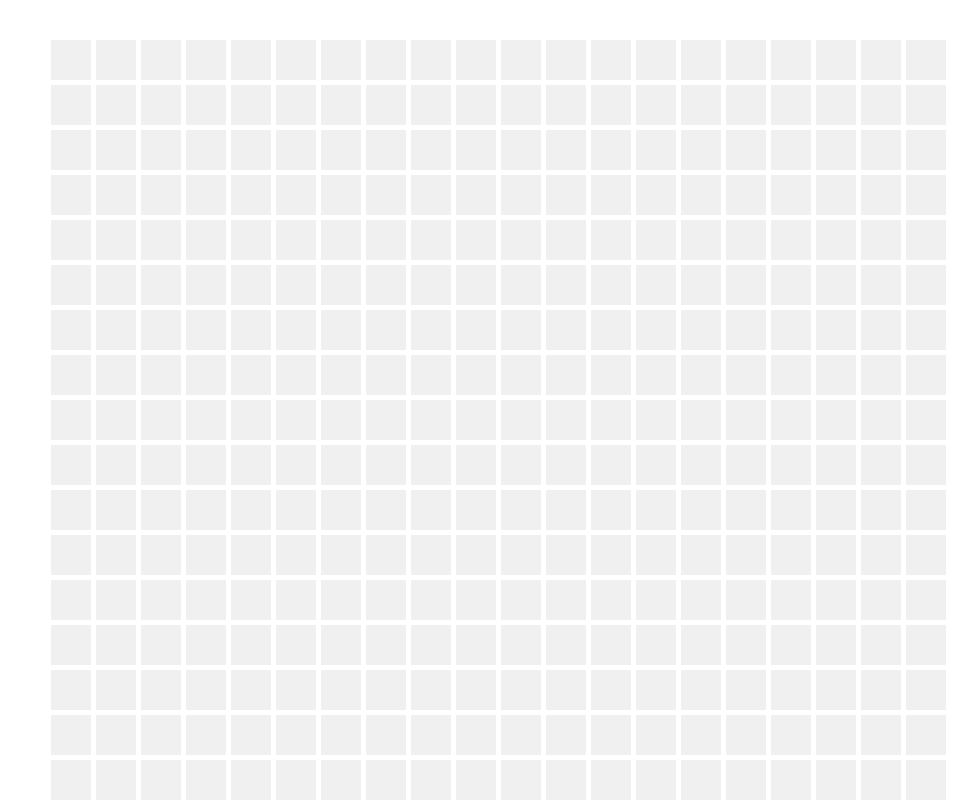
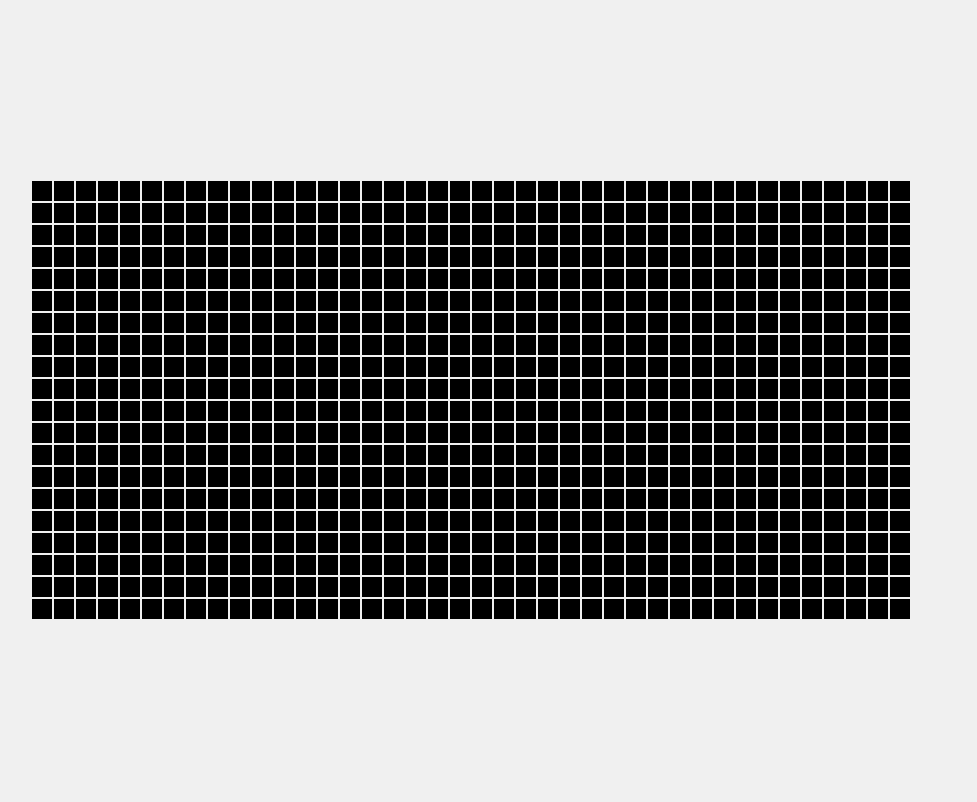
Before and after one commit to acciojob/Color-board-nikhil8851, a website: page main.html in a window 1280 px wide. Shown: the top 802 px of the page, without its empty margins (169-1146 px from the left). Drawn offline with Linux system fonts and the light colour scheme.

Commit message:
created a submission

```diff
--- a/script.js
+++ b/script.js
@@ -3,32 +3,20 @@ const container = document.querySelector('.container');
 for (let i = 0; i < 800; i++) {
     const square = document.createElement('div');
     square.classList.add('square');
-    const hoverColor = getRandomColor(); // Generate random hover color
     square.addEventListener('mouseover', () => {
-        square.style.backgroundColor = hoverColor;
+        square.style.backgroundColor = getRandomColor();
         setTimeout(() => {
-            square.style.backgroundColor = ''; // Reset to original color
-        }, 1000); // Remove hovered color after 1 second
+            square.style.backgroundColor = '#000';
+        }, 1000);
     });
     container.appendChild(square);
 }
 
-
-
-
-
-squares.forEach((square) => {
-  square.addEventListener('mouseover', () => {
-    square.style.backgroundColor = getRandomColor(); // Change background color on hover
-  });
-
-  square.addEventListener('mouseout', () => {
-    square.style.backgroundColor = 'rgb(240, 240, 240)'; // Reset background color on mouseout
-  });
-});
-
-// Function to generate random color
 function getRandomColor() {
-  const colors = ['#FF69B4', '#33CC33', '#6666FF', '#CC33CC', '#0099CC']; // Add more colors as needed
-  return colors[Math.floor(Math.random() * colors.length)];
+    const letters = '0123456789ABCDEF';
+    let color = '#';
+    for (let i = 0; i < 6; i++) {
+        color += letters[Math.floor(Math.random() * 16)];
+    }
+    return color;
 }
--- a/styles.css
+++ b/styles.css
@@ -1,21 +1,26 @@
-/*  your css code here. If applicable */
+body {
+    display: flex;
+    justify-content: center;
+    align-items: center;
+    height: 100vh;
+    margin: 0;
+    background-color: #f0f0f0;
+}
+
 .container {
     display: grid;
-    grid-template-columns: repeat(20, 40px);
-    grid-template-rows: repeat(40, 40px);
-    gap: 5px;
-    width: 840px; /* Adjust width to fit 20x40 grid */
-    margin: 40px auto; /* Center container */
+    grid-template-columns: repeat(40, 20px);
+    grid-template-rows: repeat(20, 20px);
+    gap: 2px;
 }
 
 .square {
-    width: 40px;
-    height: 40px;
-    background-color: #f0f0f0;
-    transition: background-color 0.2s ease;
+    width: 20px;
+    height: 20px;
+    background-color: #000;
+    transition: background-color 1s;
 }
 
-.square.hovered {
-    background-color: #87CEEB; /* Change to desired hover color */
-    transition: background-color 1s ease-out; /* Smooth transition out */
+.square:hover {
+    background-color: #3498db;
 }
```
